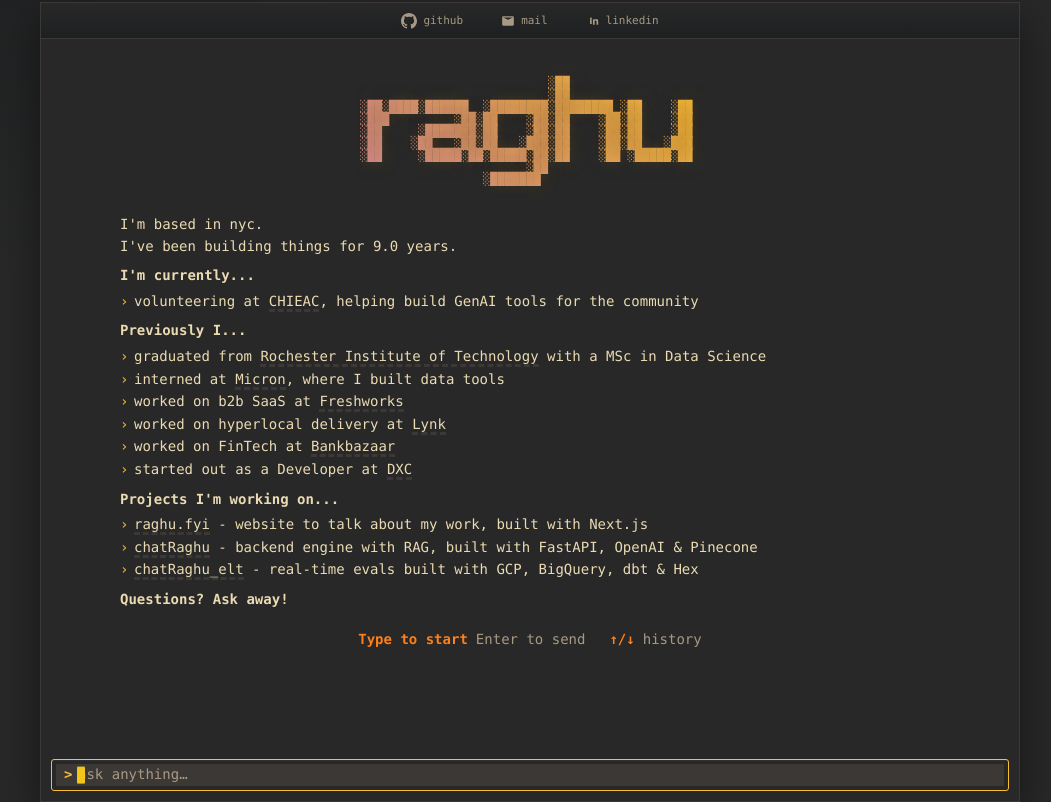
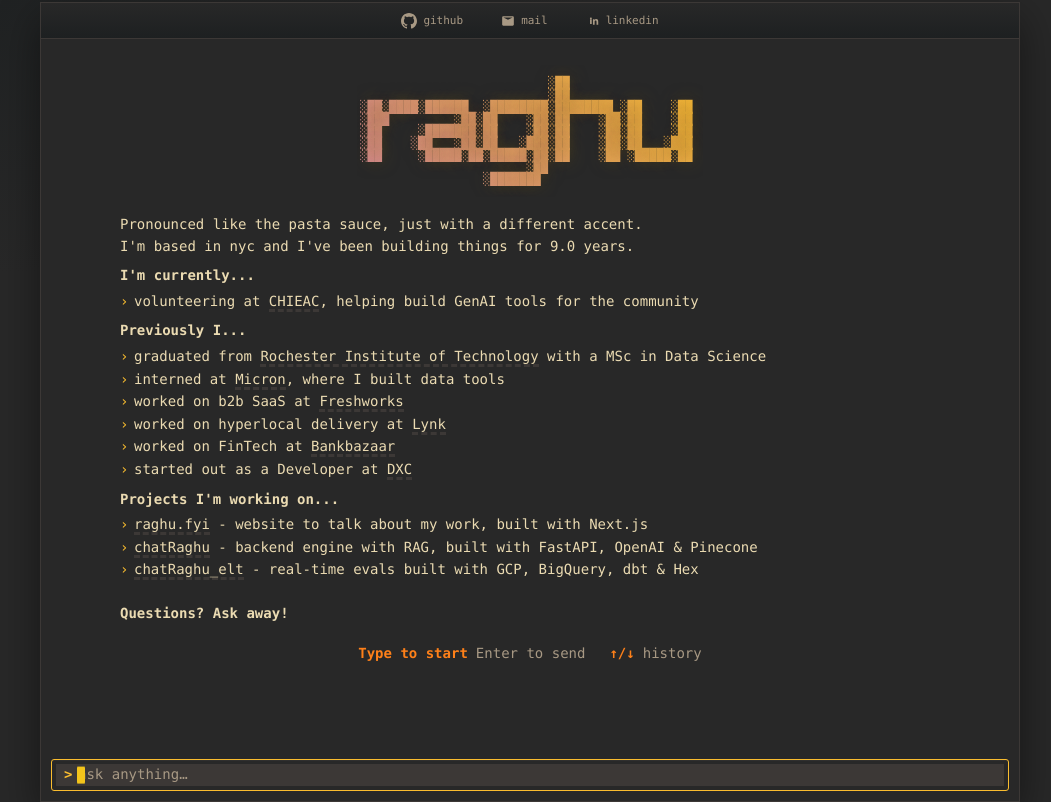
Before and after one commit to raghunandan-r/chatraghu-nextjs, a Next.js app: page / in a window 1280 px wide. Shown: the whole page, without its empty margins (110-1161 px from the left). Built offline with nearby package versions, Linux system fonts and the light colour scheme.

Commit message:
ui spacing changes

```diff
--- a/app/globals.css
+++ b/app/globals.css
@@ -73,6 +73,7 @@
 .intro-line { margin: 2px 0; color: var(--fg); }
 .intro-section { margin: 10px 0 6px; color: var(--fg); }
 .intro-section strong { font-weight: 700; }
+.intro-section.spaced { margin-top: 1.5rem; }
 .intro-list { list-style: none; padding: 0; margin: 4px 0 10px; }
 .intro-list li { position: relative; padding-left: 14px; margin: 3px 0; }
 .intro-list li::before { content: '›'; position: absolute; left: 0; top: 0; color: var(--yellow); }
--- a/components/terminal/Intro.tsx
+++ b/components/terminal/Intro.tsx
@@ -8,8 +8,8 @@
       <pre id="banner-small">{BANNER_small}</pre>
       <div className="help">
         <div className="col intro">
-          <p className="intro-line">I&apos;m based in nyc.</p>
-          <p className="intro-line">I&apos;ve been building things for {yearsSince2013} years.</p>
+          <p className="intro-line">Pronounced like the pasta sauce, just with a different accent.</p>
+          <p className="intro-line">I&apos;m based in nyc and I&apos;ve been building things for {yearsSince2013} years.</p>
 
           <p className="intro-section"><strong>I&apos;m currently...</strong></p>
           <ul className="intro-list">
@@ -32,7 +32,7 @@
             <li><a href="https://github.com/raghunandan-r/chatRaghu-backend" target="_blank" className="intro-link" rel="noreferrer">chatRaghu</a> - backend engine with RAG, built with FastAPI, OpenAI &amp; Pinecone</li>
             <li><a href="https://github.com/raghunandan-r/chatraghu-gcp-elt-pipeline" target="_blank" className="intro-link" rel="noreferrer">chatRaghu_elt</a> - real-time evals built with GCP, BigQuery, dbt &amp; Hex</li>
           </ul>
-          <p className="intro-section"><strong>Questions? Ask away!</strong></p>
+          <p className="intro-section spaced"><strong>Questions? Ask away!</strong></p>
         </div>
         <div className="col">
           <span className="cmd">Type to start</span>
```
Also changed, not shown: 1 other file (tests, documents, lock files or other folders).
